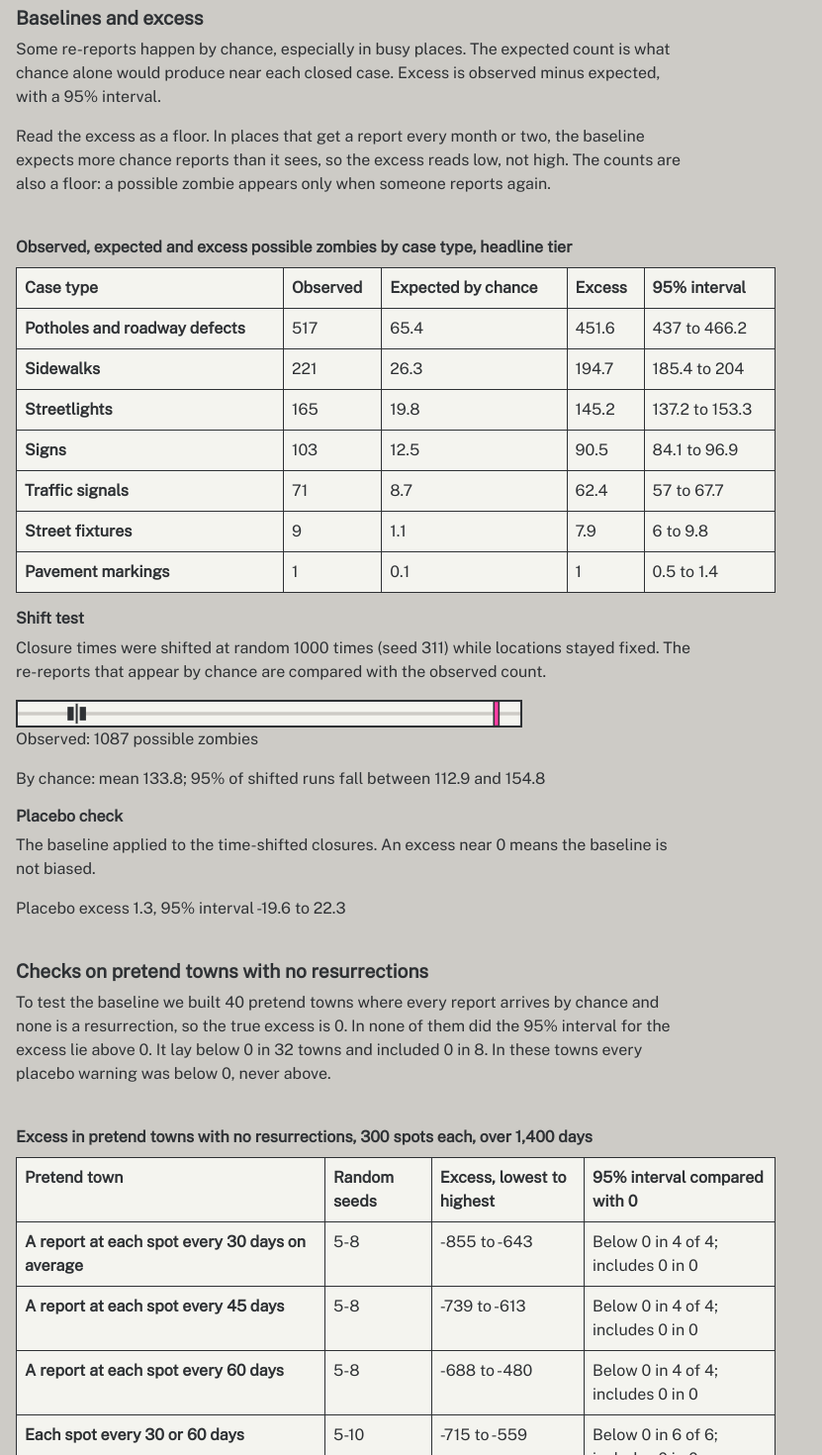
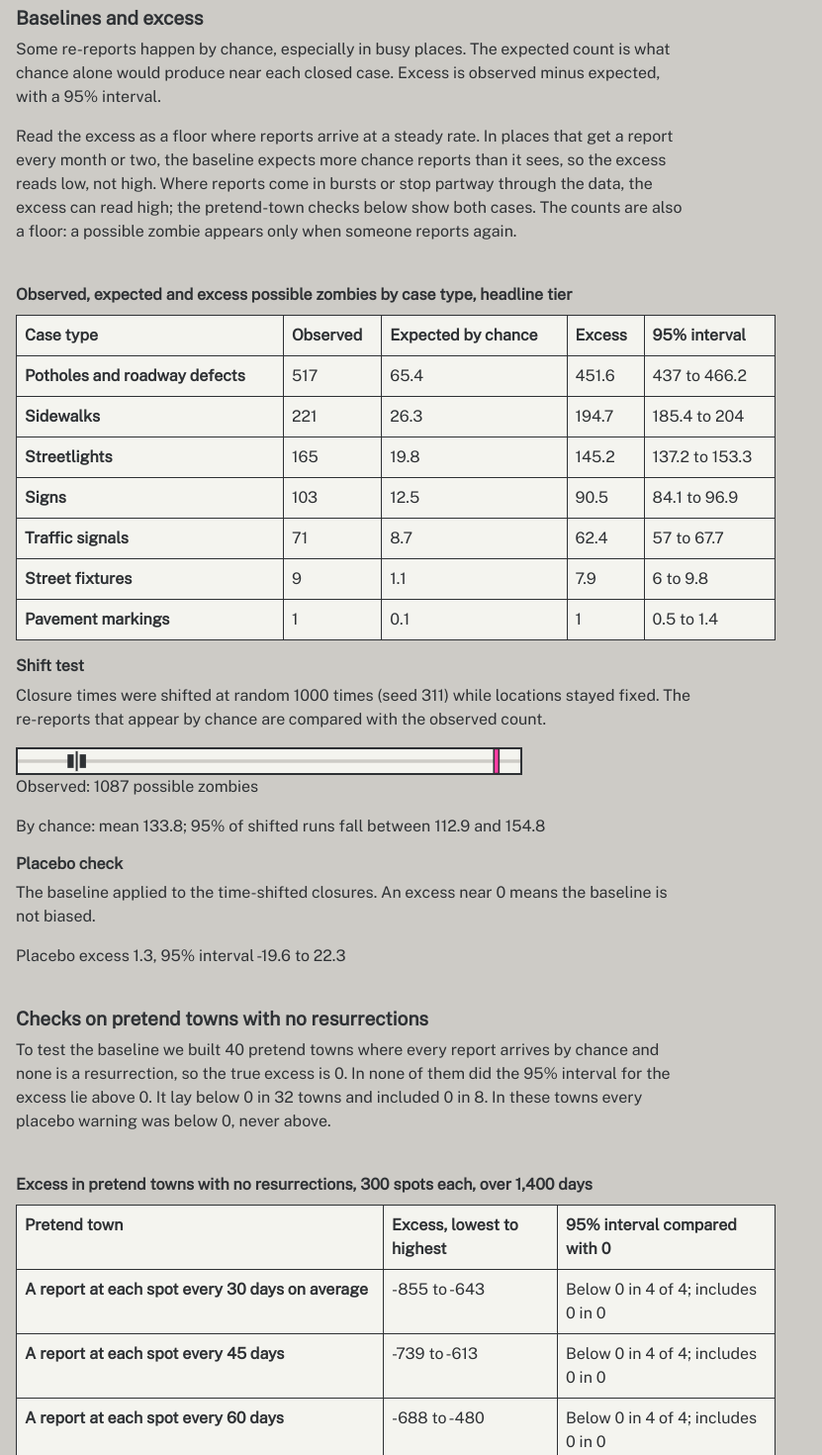
Before and after one commit to ShroudedArrow/undead-311, a React (Vite) app in the folder web/: page /methods in a window 1280 px wide. Shown: the part 700-2170 px from the top of the page at 99% size, without its empty margins (0-831 px from the left). Built offline with nearby package versions, Linux system fonts and the light colour scheme.

Commit message:
fix(web): floor paragraph states its steady-rate condition; null-town table drops the seeds column (REQ-WEB-METHODS.1; ops#147, ops#149)
Kiro-Agent: web
Kiro-Run: build-3

```diff
--- a/web/src/copy/en.json
+++ b/web/src/copy/en.json
@@ -61,12 +61,11 @@
     "placebo_missing": "The placebo result is not part of this data yet.",
     "placebo_below": "The placebo reads below 0 here. The baseline runs cautious, so the excess errs low and is best read as a floor.",
     "placebo_above": "The placebo reads above 0 here. The baseline may run low, so the excess may read high. Read it with care.",
-    "excess_floor": "Read the excess as a floor. In places that get a report every month or two, the baseline expects more chance reports than it sees, so the excess reads low, not high. The counts are also a floor: a possible zombie appears only when someone reports again.",
+    "excess_floor": "Read the excess as a floor where reports arrive at a steady rate. In places that get a report every month or two, the baseline expects more chance reports than it sees, so the excess reads low, not high. Where reports come in bursts or stop partway through the data, the excess can read high; the pretend-town checks below show both cases. The counts are also a floor: a possible zombie appears only when someone reports again.",
     "null_heading": "Checks on pretend towns with no resurrections",
     "null_text": "To test the baseline we built {towns} pretend towns where every report arrives by chance and none is a resurrection, so the true excess is 0. In none of them did the 95% interval for the excess lie above 0. It lay below 0 in {below} towns and included 0 in {covers}. In these towns every placebo warning was below 0, never above.",
     "null_caption": "Excess in pretend towns with no resurrections, 300 spots each, over 1,400 days",
     "null_col_town": "Pretend town",
-    "null_col_seeds": "Random seeds",
     "null_col_range": "Excess, lowest to highest",
     "null_col_where": "95% interval compared with 0",
     "null_where": "Below 0 in {below} of {n}; includes 0 in {covers}",
--- a/web/src/pages/MethodsPage.tsx
+++ b/web/src/pages/MethodsPage.tsx
@@ -94,7 +94,6 @@ function NullTowns() {
           <thead>
             <tr>
               <th scope="col">{t("methods.null_col_town")}</th>
-              <th scope="col">{t("methods.null_col_seeds")}</th>
               <th scope="col">{t("methods.null_col_range")}</th>
               <th scope="col">{t("methods.null_col_where")}</th>
             </tr>
@@ -103,7 +102,6 @@ function NullTowns() {
             {NULL_TOWNS.map((r) => (
               <tr key={r.id}>
                 <th scope="row">{t(`methods.nt_${r.id}`)}</th>
-                <td>{r.seeds}</td>
                 <td>{t("methods.null_range", { min: signed(r.min), max: signed(r.max) })}</td>
                 <td>{t("methods.null_where", { below: r.below, n: r.below + r.covers + r.above, covers: r.covers })}</td>
               </tr>
```
Also changed, not shown: 2 other files (tests, documents, lock files or other folders).
